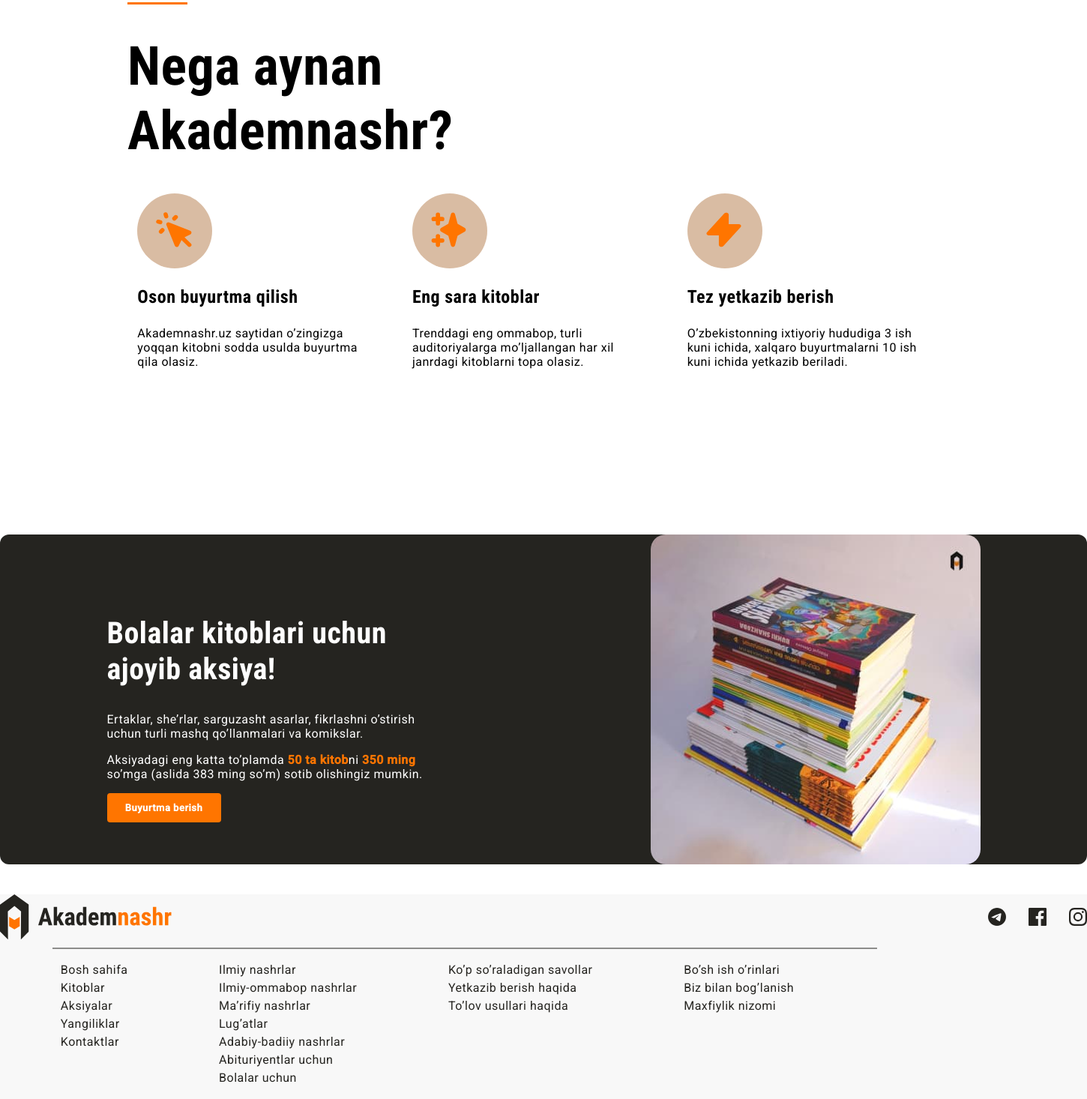
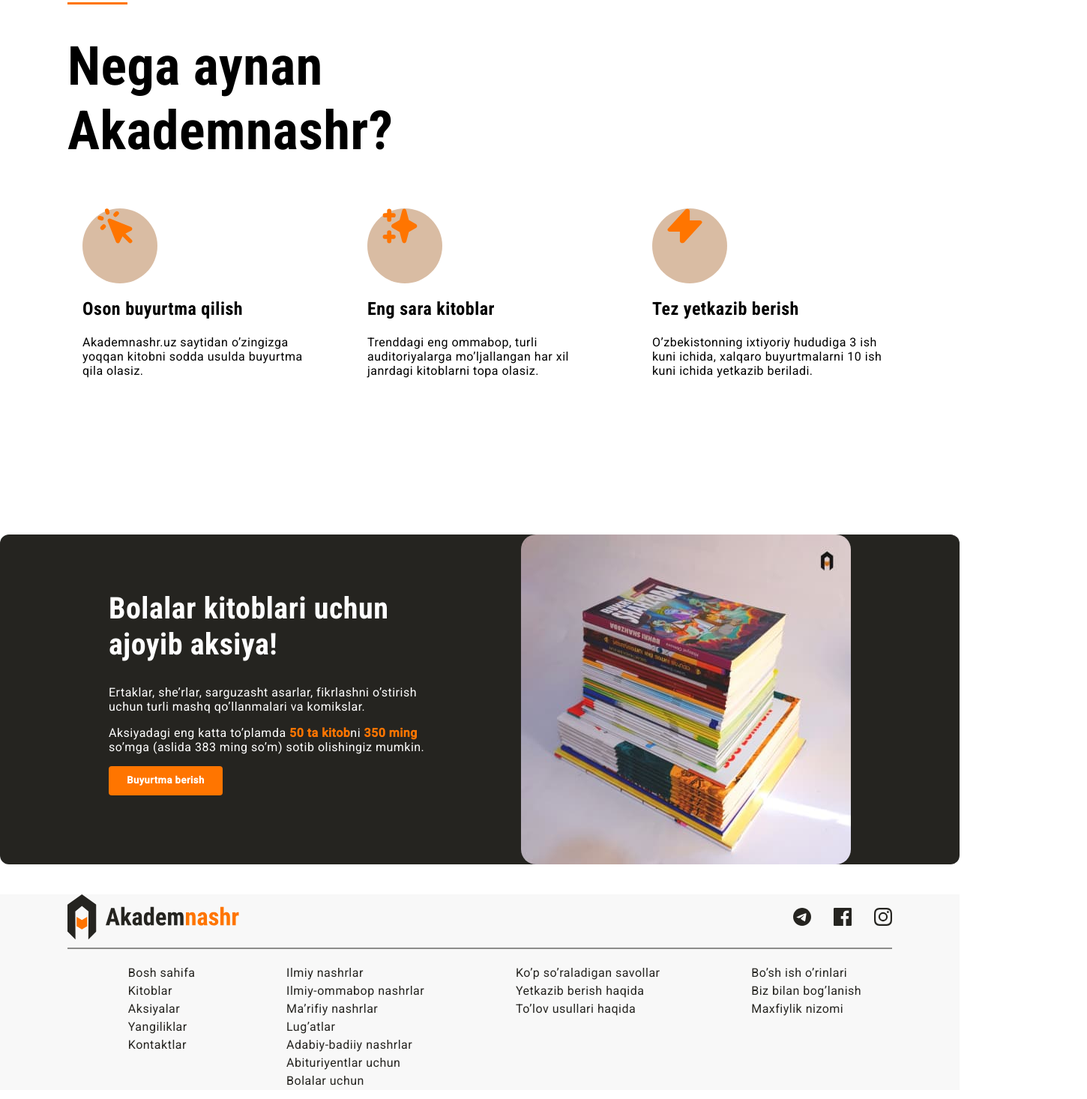
Before and after one commit to frontendasoslar/Akademnashr_sayti, a plain HTML site: page index.html in a window 1280 px wide. Shown: the part 814-2280 px from the top of the page at 75% size, 1450 px wide, since content can reach past the window. Drawn offline with Linux system fonts and the light colour scheme.

Commit message:
add contanier

```diff
--- a/css/styles.css
+++ b/css/styles.css
@@ -1,4 +1,10 @@
+* {
+  box-sizing: border-box;
+}
+
 body {
+  padding: 0;
+  margin: 0;
   font-family: "Roboto", "Arial", sans-serif;
   font-size: 16px;
   line-height: 24px;
@@ -13,14 +19,26 @@ body {
 /* Header */
 .header {
   border-top: 5px solid #ff7500;
-  width: 1450px;
+  padding-top: 16px;
+  padding-bottom: 16px;
+}
+
+/* CONTANIER */
+
+.contanier {
+  width: 100%;
+  max-width: 1140px;
+  padding-left: 20px;
+  padding-right: 20px;
+  margin-left: auto;
+  margin-right: auto;
+}
+
+.site-header-contanier {
   background-color: #fff;
   display: flex;
   justify-content:space-between;
   align-items: center;
-  padding-top: 16px;
-  padding-bottom: 16px;
-
 }
 
 .logo-site {
@@ -110,11 +128,7 @@ body {
 
 /* Section one */
 .widget {
-  width: 1450px;
   background-color: #252420;
-  display: flex;
-  justify-content: space-around;
-  align-items: center;
 }
 
 .line {
@@ -128,8 +142,7 @@ body {
 
 /* Section one razmer */
 .widget-item {
-  width: 390px;
-  height: 330px;
+
 }
 
 /* Section one sarlavha */
@@ -145,6 +158,12 @@ body {
  margin-bottom: 30px;
 }
 
+/* Herocontanier */
+.hero-contanier {
+  display: flex;
+  justify-content:space-between;
+  align-items: center;
+}
 /* Section one matni */
 .widget-itemes {
   width: 400px;
@@ -190,10 +209,10 @@ body {
 .widget-img {
   object-fit: contain;
   border-radius: 8px;
+  box-shadow: 24px 24px 0px 0px rgba(255, 117, 0, 0.60);
 }
 
 .feauture {
-  width: 1450px;
   padding-bottom: 210px;
   padding-top: 210px;
 }
@@ -205,7 +224,6 @@ body {
   border: 0;
   margin: 0;
   margin-bottom: 40px;
-  margin-left: 170px;
 }
 /* Section two content */
 .content {
@@ -217,17 +235,15 @@ body {
  letter-spacing: 0.5px;
  color: #000;
  font-family: "Roboto Condensed", "Arial", sans-serif;
- padding-left: 170px;
  margin: 0;
  margin-bottom: 40px;
 }
 
 .content-list{
-  width: 1100px;
+  width: 1140px;
   height: 245px;
   display: flex;
   justify-content:space-around;
-  padding-left: 170px;
   margin: 0;
 
 }
@@ -237,13 +253,16 @@ body {
   height: 100px;
   background-color: #be8e6496;
   border-radius: 50%;
+  margin-bottom: 20px;
 }
 
 .iconc-img {
   display: flex;
   justify-content: center;
   align-items: center;
-  padding: 25px;
+  margin-left: 20px;
+  margin-top: 20px;
+
 }
 /* Section two  */
 .content-item {
@@ -260,6 +279,8 @@ body {
   letter-spacing: 0.5px;
   color: #000;
   font-family: "Roboto Condensed", "Arial", sans-serif;
+  margin: 0;
+  margin-bottom: 20px;
 }
 
 .content-text {
@@ -268,19 +289,21 @@ body {
  line-height: 1.2;
  letter-spacing: 0.5px;
  color: #000;
+ margin: 0;
 }
 
 .action {
-  width: 1450px;
-  display: flex;
-  justify-content:space-around;
-  align-items: center;
   background-color: #252420;
   border-radius: 12px;
   margin: 0;
   margin-bottom: 40px;
 }
 
+.action-contanier {
+  display: flex;
+  justify-content:space-around;
+  align-items: center;
+}
 .action-item {
  width: 440px;
  height: 291px;
@@ -295,6 +318,8 @@ body {
  letter-spacing: 0.5px;
  color: #fff;
  font-family: "Roboto Condensed", "Arial", sans-serif;
+ margin: 0;
+ margin-bottom: 30px;
 }
 
 .actiont-text {
@@ -317,11 +342,14 @@ body {
 }
 
 .footer {
-  width: 1450px;
   background-color: #F8F8F8;
 }
 
 .footer-nav {
+
+}
+
+.footer-contanier {
   display: flex;
   justify-content:space-between;
   align-items: center;
@@ -362,15 +390,21 @@ body {
  height: 2px;
  border: 0;
  margin: 0;
- margin-left: 70px;
  margin-top: 10px;
+ margin-bottom: 20px;
 }
 
 .footer-item {
   width: 1100px;
   display: flex;
   justify-content: space-around;
+  margin: 0;
 }
+
+.site-footer-links {
+  margin: 0;
+}
+
 
 .footer-text a {
   line-height: 18.87px;
--- a/index.html
+++ b/index.html
@@ -18,10 +18,10 @@
 
   <header class="header">
     <!-- Akademnashr logosi -->
+    <div class="site-header-contanier contanier">
       <a href="index.html">
         <img class="logo-site" src="img/logo.svg" alt="Akademnashr logosi" width="227" height="60">
       </a>
-
       <div class="nav-links">
         <nav class="header-nav">
           <ul class="nav-link">
@@ -33,49 +33,53 @@
         </nav>
         <a class="header-registration" href="#">Ro’yxatdan o’tish</a>
       </div>
+    </div>
   </header>
 
   <main>
     <section>
       <div class="widget">
+        <div class="hero-contanier contanier">
           <div class="widget-item">
             <hr class="line">
             <h1 class="widget-items">Pythonda dasturlash <br>asoslari</h1>
             <p class="widget-itemes">Dasturlash asoslariga oid o‘zbek tilidagi ilk eng <br> mukammal qo‘llanma. Kitobning har bir bo‘limi <br>uchun maxsus video darslar yozilgan bo‘lib, ularga <br>kitobda ko‘rsatilgan QR kod orqali o‘tish mumkin.</p>
             <!-- Python dasturlash asoslari kitobi rasmi -->
             <div class="primary-buttom">
-            <a class="widget-order" href="#">Buyurtma berish</a></div>
+              <a class="widget-order" href="#">Buyurtma berish</a>
+            </div>
           </div>
           <img class="widget-img" src="img/python-book.jpg" alt="Python dasturlash asoslari kitoni" width="510" height="510" srcset="img/python-book.jpg 1x, img/python-book@2x.jpg 2x">
+
+        </div>
       </div>
     </section>
 
     <section class="feauture">
-
-
+      <div class="feauture-contanier contanier">
         <div>
           <hr class="line-1">
           <h2 class="content">Nega aynan <br>Akademnashr?</h2>
         </div>
-
         <div class="content-list">
           <div class="content-item">
             <!-- Iconca -->
-          <div class="iconc" ><img class="iconc-img" src="img/Icon-1.svg" alt="Iconca" width="47.2px" height="47.2px"></div>
+            <div class="iconc"><img class="iconc-img" src="img/Icon-1.svg" alt="Iconca" width="47.2px" height="47.2px"></div>
             <h3 class="content-tex">Oson buyurtma qilish</h3>
             <p class="content-text">Akademnashr.uz saytidan o’zingizga <br>yoqqan kitobni sodda usulda buyurtma <br>qila olasiz.</p>
           </div>
           <div class="content-item">
             <!-- Iconca -->
-          <div class="iconc" ><img class="iconc-img" src="img/Icon-2.svg" alt="Iconca" width="47.2px" height="47.2px"></div>
+            <div class="iconc"><img class="iconc-img" src="img/Icon-2.svg" alt="Iconca" width="47.2px" height="47.2px"></div>
             <h3 class="content-tex">Eng sara kitoblar</h3>
             <p class="content-text">Trenddagi eng ommabop, turli <br>auditoriyalarga mo’ljallangan har xil <br>janrdagi kitoblarni topa olasiz.</p>
           </div>
           <div class="content-item">
             <!-- Iconca -->
-          <div class="iconc" ><img  class="iconc-img"src="img/Icon-3.svg" alt="Iconca" width="47.2px" height="47.2px"></div>
+            <div class="iconc"><img  class="iconc-img" src="img/Icon-3.svg" alt="Iconca" width="47.2px" height="47.2px"></div>
             <h3 class="content-tex">Tez yetkazib berish</h3>
             <p class="content-text">O’zbekistonning ixtiyoriy hududiga 3 ish <br>kuni ichida, xalqaro buyurtmalarni 10 ish <br>kuni ichida yetkazib beriladi.</p>
+          </div>
       </div>
       </div>
     </section>
@@ -83,6 +87,7 @@
 
     <section >
       <div class="action">
+        <div class="action-contanier contanier">
           <div class="action-item">
             <h2 class="action-tex">Bolalar kitoblari uchun <br>ajoyib aksiya!</h2>
             <div class="actiont-text">
@@ -96,6 +101,7 @@
           </div>
           <img class="action-img" src="img/sale-img.jpg" alt="Taxlangan kitoblar rasmi" width="440" height="440" srcset="img/sale-img.jpg 1x, img/sale-img@2x.jpg 2x">
         </div>
+        </div>
     </section>
 
   </main>
@@ -103,6 +109,7 @@
   <footer class="footer">
     <div class="footer-nav">
       <!-- Akademnashr logosi -->
+      <div class="footer-contanier contanier">
         <a href="index.html">
           <img class="logo-site" src="img/logo.svg" alt="Akademnashr logosi">
         </a>
@@ -110,20 +117,21 @@
           <ul class="web">
             <li><a class="web-img" href="https://t.me/Akademnashrs" target="_blank">
               <svg class="social" xmlns="http://www.w3.org/2000/svg" width="24" height="24" fill="none"><path fill="Currentcolor" d="M12 0C5.376 0 0 5.376 0 12s5.376 12 12 12 12-5.376 12-12S18.624 0 12 0Zm5.568 8.16c-.18 1.896-.96 6.504-1.356 8.628-.168.9-.504 1.2-.816 1.236-.696.06-1.224-.456-1.896-.9-1.056-.696-1.656-1.128-2.676-1.8-1.188-.78-.42-1.212.264-1.908.18-.18 3.252-2.976 3.312-3.228a.24.24 0 0 0-.06-.216c-.072-.06-.168-.036-.252-.024-.108.024-1.788 1.14-5.064 3.348-.48.324-.912.492-1.296.48-.432-.012-1.248-.24-1.86-.444-.756-.24-1.344-.372-1.296-.792.024-.216.324-.432.888-.66 3.504-1.524 5.832-2.532 6.996-3.012 3.336-1.392 4.02-1.632 4.476-1.632.096 0 .324.024.468.144.12.096.156.228.168.324-.012.072.012.288 0 .456Z"/></svg></a></li>
-
               <li><a class="web-img" href="https://www.facebook.com/Akademnashr" target="_blank">
                 <svg class="social" xmlns="http://www.w3.org/2000/svg" width="24" height="24" fill="none"><path fill="Currentcolor" d="M22.675 0H1.325C.593 0 0 .593 0 1.325v21.351C0 23.407.593 24 1.325 24H12.82v-9.294H9.692v-3.622h3.128V8.413c0-3.1 1.893-4.788 4.659-4.788 1.325 0 2.463.099 2.795.143v3.24l-1.918.001c-1.504 0-1.795.715-1.795 1.763v2.313h3.587l-.467 3.622h-3.12V24h6.116c.73 0 1.323-.593 1.323-1.325V1.325C24 .593 23.407 0 22.675 0Z"/></svg></a></li>
-
                 <li><a class="web-img" href="https://www.instagram.com/akademnashr/followers/" target="_blank">
                   <svg class="social" xmlns="http://www.w3.org/2000/svg" width="24" height="24" fill="none"><path fill="Currentcolor" fill-rule="evenodd" d="M12 0C8.741 0 8.333.014 7.053.072 2.695.272.273 2.69.073 7.052.014 8.333 0 8.741 0 12c0 3.259.014 3.668.072 4.948.2 4.358 2.618 6.78 6.98 6.98C8.333 23.986 8.741 24 12 24c3.259 0 3.668-.014 4.948-.072 4.354-.2 6.782-2.618 6.979-6.98.059-1.28.073-1.689.073-4.948 0-3.259-.014-3.667-.072-4.947-.196-4.354-2.617-6.78-6.979-6.98C15.668.014 15.259 0 12 0Zm0 2.163c3.204 0 3.584.012 4.85.07 3.252.148 4.771 1.691 4.919 4.919.058 1.265.069 1.645.069 4.849 0 3.205-.012 3.584-.069 4.849-.149 3.225-1.664 4.771-4.919 4.919-1.266.058-1.644.07-4.85.07-3.204 0-3.584-.012-4.849-.07-3.26-.149-4.771-1.699-4.919-4.92-.058-1.265-.07-1.644-.07-4.849 0-3.204.013-3.583.07-4.849.149-3.227 1.664-4.771 4.919-4.919 1.266-.057 1.645-.069 4.849-.069ZM5.838 12a6.162 6.162 0 1 1 12.324 0 6.162 6.162 0 0 1-12.324 0ZM12 16a4 4 0 1 1 0-8 4 4 0 0 1 0 8Zm4.965-10.405a1.44 1.44 0 1 1 2.881.001 1.44 1.44 0 0 1-2.881-.001Z" clip-rule="evenodd"/></svg></a></li>
                 </ul>
               </div>
       </div>
+          </div>
+
+          <div class="contanier">
             <hr class="hero-line">
             <!-- Ostki qism bo'limlari -->
             <div class="footer-item">
               <div class="footer-text">
-              <ul>
+                <ul class="site-footer-links">
                   <li><a href="#">Bosh sahifa</a></li>
                   <li><a href="#">Kitoblar</a></li>
                   <li><a href="#">Aksiyalar</a></li>
@@ -131,9 +139,8 @@
                   <li><a href="#">Kontaktlar</a></li>
                 </ul>
               </div>
-
               <div class="footer-text">
-              <ul>
+                <ul class="site-footer-links">
                   <li><a href="#">Ilmiy nashrlar</a></li>
                   <li><a href="#">Ilmiy-ommabop nashrlar</a></li>
                   <li><a href="#">Ma’rifiy nashrlar</a></li>
@@ -143,21 +150,20 @@
                   <li><a href="#">Bolalar uchun</a></li>
                 </ul>
               </div>
-
               <div class="footer-text">
-              <ul>
+                <ul class="site-footer-links">
                   <li><a href="#">Ko’p so’raladigan savollar</a></li>
                   <li><a href="#">Yetkazib berish haqida</a></li>
                   <li><a href="#">To’lov usullari haqida</a></li>
                 </ul>
               </div>
-
               <div class="footer-text">
-              <ul>
+                <ul class="site-footer-links">
                   <li><a href="#">Bo’sh ish o’rinlari</a></li>
                   <li><a href="#">Biz bilan bog’lanish</a></li>
                   <li><a href="#">Maxfiylik nizomi</a></li>
                 </ul>
+              </div>
             </div>
           </div>
         </footer>
```
Lines whose indentation alone changed are shown as unchanged.
